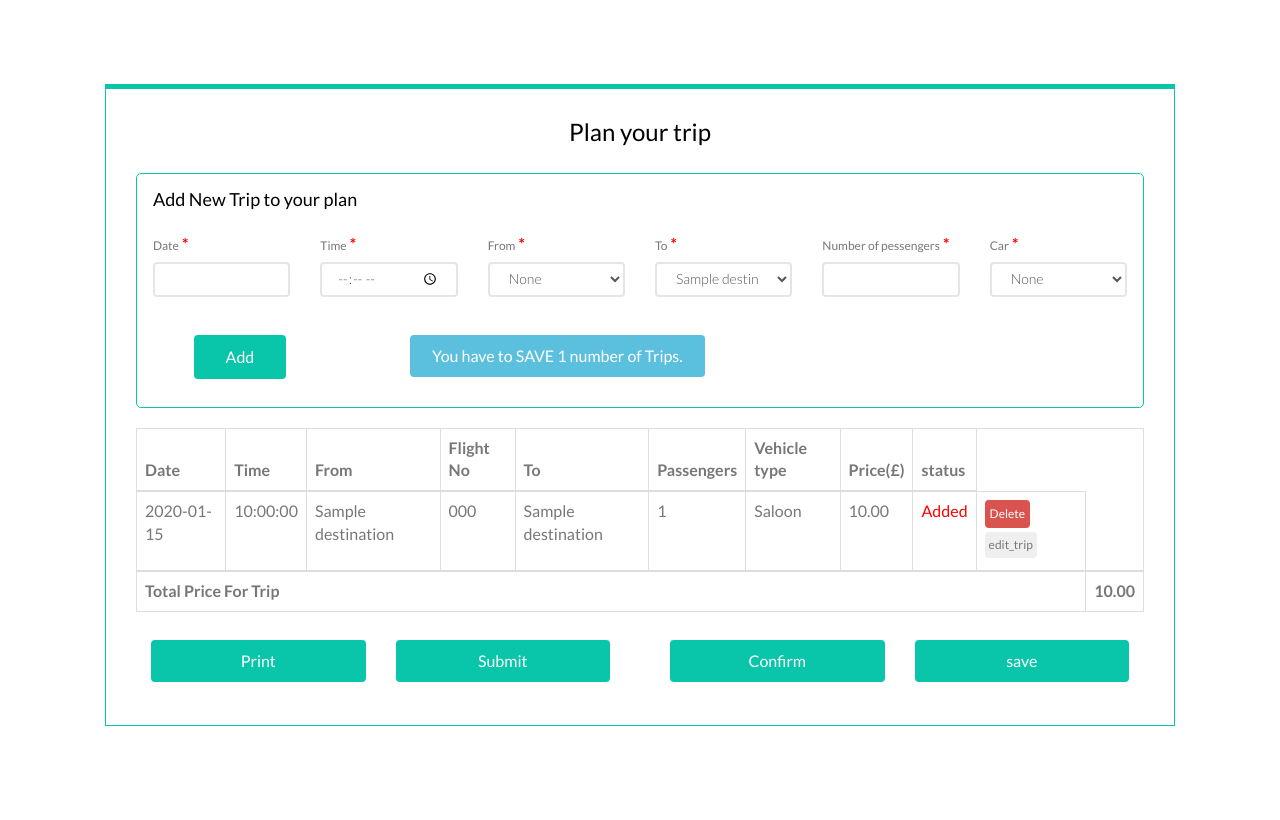
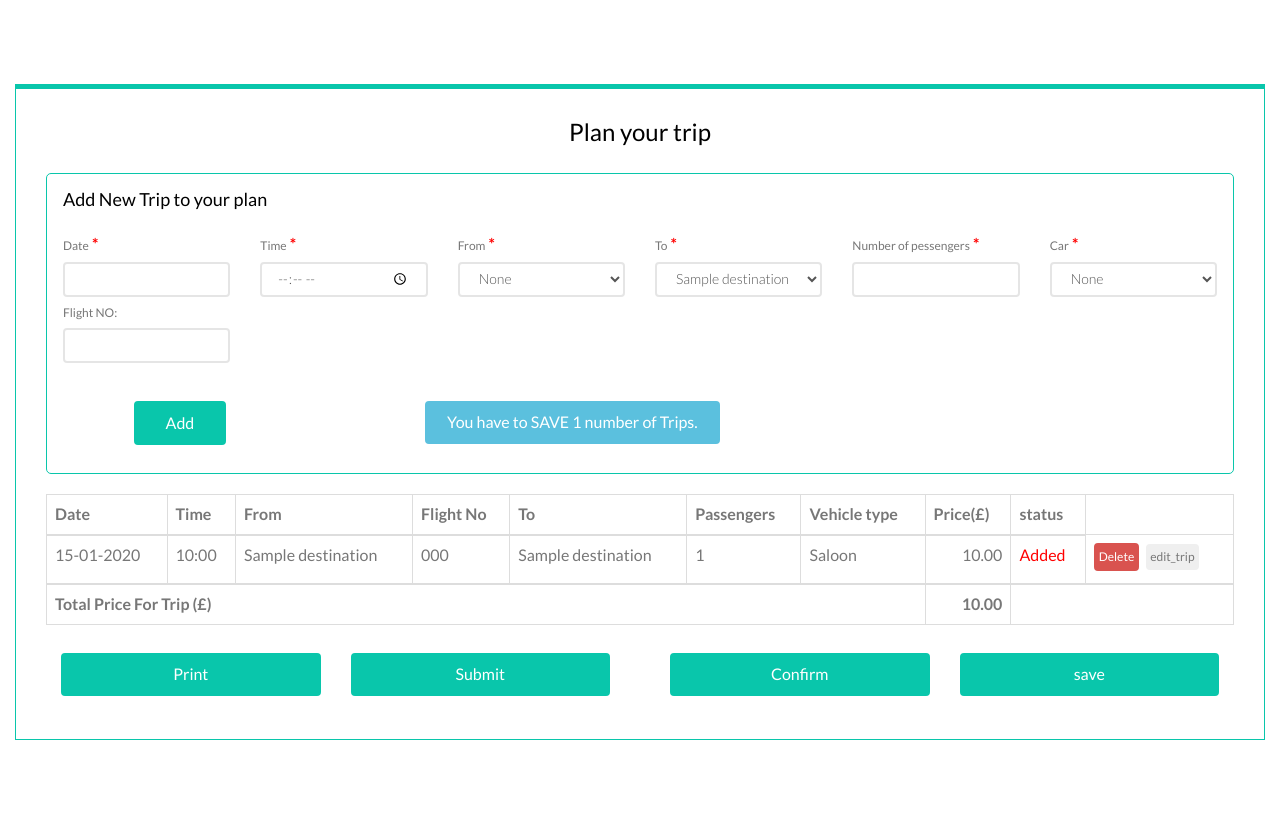
Before and after one commit to JayaniSumudini/Golf-Travel-Tracker, a PHP site: page /web/tripCreate in a window 1280 px wide. Shown: the part 55-875 px from the top of the page. Run offline with PHP 8.4, Linux system fonts and the light colour scheme; the visitor is signed in with stand-in values (Sample User, id 1); tables that the repository leaves empty hold one stand-in row (values such as "Sample post").

Commit message:
add css changers

```diff
--- a/css/style.css
+++ b/css/style.css
@@ -89,7 +89,7 @@ h1, h2, h3, h4, h5, h6, figure {
 }
 
 .gtco-container {
-  max-width: 1100px;
+  max-width: 1500px;
   position: relative;
   margin: 0 auto;
   padding-left: 15px;
--- a/tripCreate/index.php
+++ b/tripCreate/index.php
@@ -122,6 +122,12 @@ function convert_date_format($travel_date)
     return $date->format('Y-m-d');
 }
 
+function convert_date_format_to_display($travel_date)
+{
+    $date = DateTime::createFromFormat('Y-m-d', $travel_date);
+    return $date->format('d-m-Y');
+}
+
 if (isset($_POST['print'])) {
     header("location: ../print/");
 }
@@ -213,7 +219,7 @@ if (isset($_POST['print'])) {
                                 <div class="tab">
                                     <div class="tab-content">
 
-                                        <div id="login" class="tab-content-inner active" data-content="signup">
+                                        <div id="trip" class="tab-content-inner active">
                                             <h3 style="text-align:center">Plan your trip</h3>
                                             <form role="form" action="index.php" method="post">
                                                 <div class="row form-group">
@@ -226,7 +232,7 @@ if (isset($_POST['print'])) {
                                                         <div class="col-md-2">
                                                             <label for="login-username">Date</label>
                                                             <span style="font-weight: bold;color: red">*</span>
-                                                            <input data-provide="datepicker" type="text"
+                                                            <input data-provide="datepicker" type="text" required
                                                                    id="travel_date"
                                                                    name="travel_date"
                                                                    class="form-control">
@@ -235,7 +241,7 @@ if (isset($_POST['print'])) {
                                                         <div class="col-md-2">
                                                             <label for="login-username">Time</label>
                                                             <span style="font-weight: bold;color: red">*</span>
-                                                            <input type="time" id="travel_time"
+                                                            <input type="time" id="travel_time" required
                                                                    name="travel_time"
                                                                    class="form-control">
                                                         </div>
@@ -243,7 +249,7 @@ if (isset($_POST['print'])) {
                                                         <div class="col-md-2">
                                                             <label for="login-username">From</label>
                                                             <span style="font-weight: bold;color: red">*</span>
-                                                            <select class="form-control" name="travel_from">
+                                                            <select class="form-control" name="travel_from" required>
                                                                 <option>None</option>
                                                                 <?php
                                                                 $query = "SELECT destination_id,destination_name FROM destinations";
@@ -264,7 +270,7 @@ if (isset($_POST['print'])) {
                                                         <div class="col-md-2">
                                                             <label for="login-username">To</label>
                                                             <span style="font-weight: bold;color: red">*</span>
-                                                            <select class="form-control" name="travel_to">
+                                                            <select class="form-control" name="travel_to" required>
                                                                 <?php
                                                                 $query = "SELECT destination_id,destination_name FROM destinations";
                                                                 $placeList = $conn->query($query);
@@ -296,20 +302,26 @@ if (isset($_POST['print'])) {
                                                         <div class="col-md-2">
                                                             <label for="login-username">Number of pessengers</label>
                                                             <span style="font-weight: bold;color: red">*</span>
-                                                            <input type="number" id="number_of_pessengers"
+                                                            <input type="number" id="number_of_pessengers" required
                                                                    name="number_of_pessengers"
                                                                    class="form-control">
                                                         </div>
                                                         <div class="col-md-2">
                                                             <label for="login-username">Car</label>
                                                             <span style="font-weight: bold;color: red">*</span>
-                                                            <select class="form-control" name="car">
+                                                            <select class="form-control" name="car" required>
                                                                 <option>None</option>
                                                                 <option value="1">Saloon (2 seats)</option>
                                                                 <option value="2">Van (6 seats)</option>
                                                                 <option value="3">Van + Traier (8 seats)</option>
                                                             </select>
                                                             <span style="font-weight: bold;color: red"><?php echo($car_type_error); ?></span>
+                                                        </div>
+                                                        <div class="col-md-2">
+                                                            <label for="login-username">Flight NO:</label>
+                                                            <input type="text" id="flight_number"
+                                                                   name="flight_number"
+                                                                   class="form-control">
                                                         </div>
                                                     </div>
                                                     <div class="row form-group" id="isSelect">
@@ -339,6 +351,9 @@ if (isset($_POST['print'])) {
                                                 <div class="row form-group">
                                                     <div class="col-md-12" style="overflow-x:auto; width: 100%">
                                                         <table class="table table-bordered">
+<!--                                                            <colgroup>-->
+<!--                                                                <col style="width:105px">-->
+<!--                                                            </colgroup>-->
                                                             <thead>
                                                             <tr style="font-weight: 800;">
                                                                 <th>Date</th>
@@ -361,8 +376,8 @@ if (isset($_POST['print'])) {
                                                                 while ($rowValue = $tripList->fetch_assoc()) {
                                                                     ?>
                                                                     <tr>
-                                                                        <td><?php echo($rowValue["travel_date"]); ?></td>
-                                                                        <td><?php echo($rowValue["travel_time"]); ?></td>
+                                                                        <td><?php echo(convert_date_format_to_display($rowValue["travel_date"])); ?></td>
+                                                                        <td><?php echo(date("H:i", strtotime($rowValue["travel_time"]))); ?></td>
                                                                         <td>
                                                                             <?php
                                                                             $destination_id1 = $rowValue["travel_from"];
@@ -397,7 +412,7 @@ if (isset($_POST['print'])) {
                                                                                 echo("");
                                                                             }
                                                                             ?></td>
-                                                                        <td><?php echo($rowValue["travel_price"]); ?></td>
+                                                                        <td align="right"><?php echo($rowValue["travel_price"]); ?></td>
                                                                         <td><?php
                                                                             if ($rowValue["trip_status"] == 'Added') {
                                                                                 echo '<span style="color:red;">';
@@ -483,8 +498,8 @@ if (isset($_POST['print'])) {
                                                             ?>
                                                             </tbody>
                                                             <tr style="font-weight: 800;">
-                                                                <td colspan="10">Total Price For Trip</td>
-                                                                <td><?php
+                                                                <td colspan="7">Total Price For Trip (£) </td>
+                                                                <td align="right"><?php
                                                                     $query = "SELECT total_price FROM itenary WHERE itenary_id='$itenary_id'";
                                                                     $total_price = mysqli_query($conn, $query);
                                                                     $total_prices[] = mysqli_fetch_assoc($total_price);
@@ -496,7 +511,6 @@ if (isset($_POST['print'])) {
                                                         </table>
                                                     </div>
                                                 </div>
-
                                                 <div class="row form-group">
                                                     <div class="col-md-6">
                                                         <div class="col-md-6">
```
Also changed, not shown: signup/index.php (+4 -10 lines).
